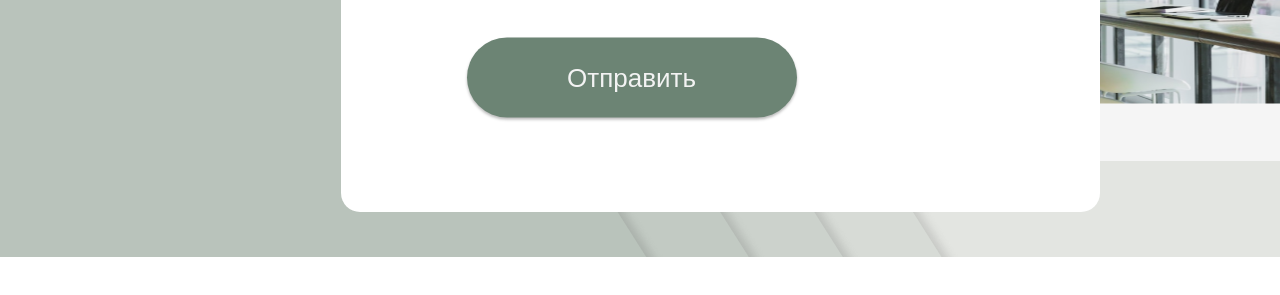
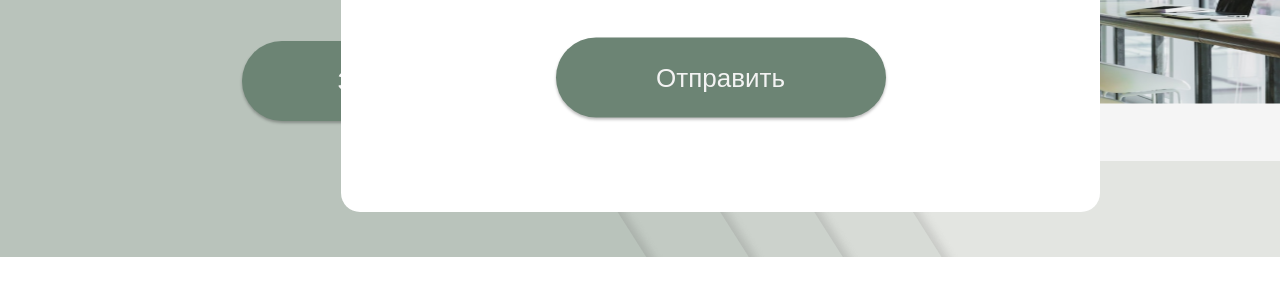
Before and after one commit to AlexandraNedosekina/html_visit_site, a plain HTML site: page index.html in a window 1280 px wide. Both pictures are taken after a click on the button "Записаться". Shown: the part 337-632 px from the top of the page. Drawn offline with Linux system fonts and the light colour scheme.

Commit message:
Поправленная верстка

```diff
--- a/css/style.css
+++ b/css/style.css
@@ -36,7 +36,8 @@ h1 {
   width: 330px;
   height: 80px;
 
-  margin: 0;
+  margin: 0 auto;
+  padding: 0;
 
   font-weight: 400;
   font-size: 26px;
@@ -53,7 +54,7 @@ h1 {
 }
 
 .btn:hover {
-  background-color: #ffffff;
+  background-color: #e3e5e1;
   color: #6C8474;
   border: none;
 }
@@ -63,7 +64,7 @@ h1 {
 }
 
 .btn:disabled {
-  opacity: 0.1;
+  opacity: 1;
 }
 
 
--- a/index.html
+++ b/index.html
@@ -16,7 +16,7 @@
               <div class="columns-container">
                 <div class="left-column">
                   <h1>Мастер-классы<br> от Create Studio</h1>
-                    <button type="submit" class="button">Записаться</button>
+                    <button type="submit" class="btn">Записаться</button>
 
                     <div class="popup">
                     <div class="popup__container">
```
